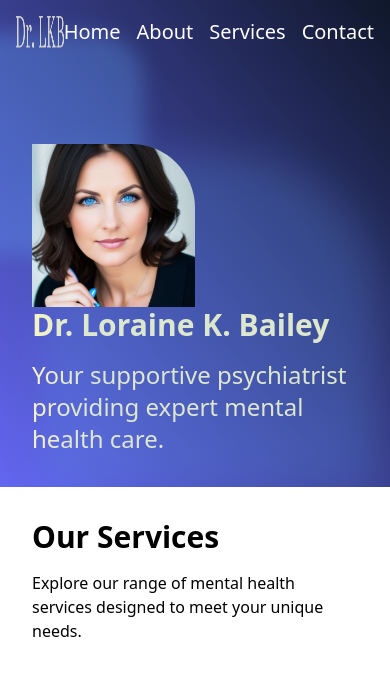
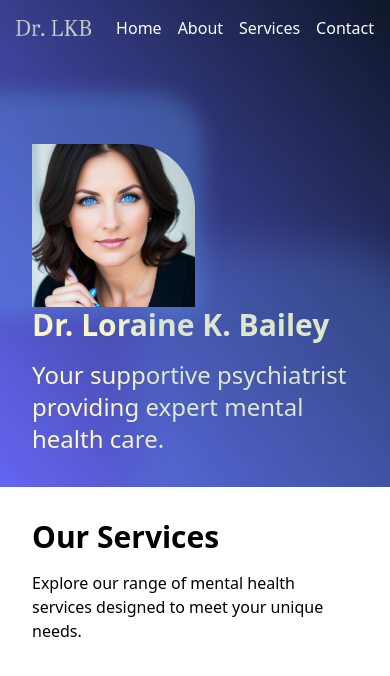
Before and after one commit to davis9001/psychologist-svelte, a SvelteKit app: page / in a window 390 px wide. Shown: the top 676 px of the page. Built offline with nearby package versions, Linux system fonts and the light colour scheme.

Commit message:
logo smaller on mobile

```diff
--- a/src/routes/+page.svelte
+++ b/src/routes/+page.svelte
@@ -1,12 +1,12 @@
 <main>
   <!-- Top Navigation -->
   <nav
-    class="text-xl flex justify-between items-center p-4 text-slate-900 z-10 absolute w-full"
+    class=" flex justify-between items-center p-4 text-slate-900 z-10 absolute w-full"
   >
     <!-- Logo on the left -->
     <div class="flex items-center">
       <a href="/" class=""
-        ><img src="logo.webp" alt="Logo" class="h-8 mr-2" />
+        ><img src="logo.webp" alt="Logo" class="h-4 lg:h-8 mr-2" />
       </a>
     </div>
 
@@ -70,7 +70,7 @@
     border-radius: 0 3em 0 0;
     width: 222px;
     height: 222px;
-    transform: translate(-50%, -50%);
+    transform: translate(-23%, -23%);
     filter: blur(10px);
     opacity: 0.3;
     content: "";
```
